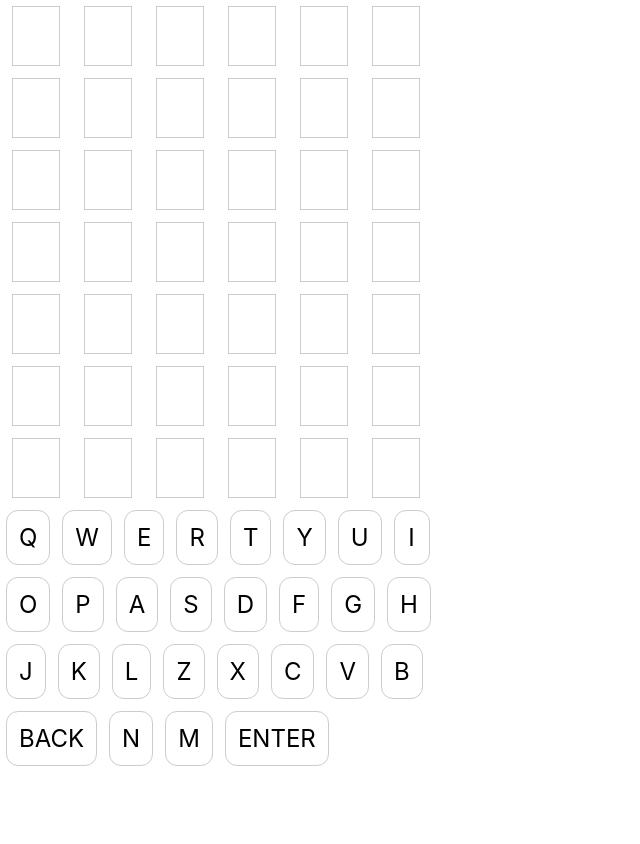
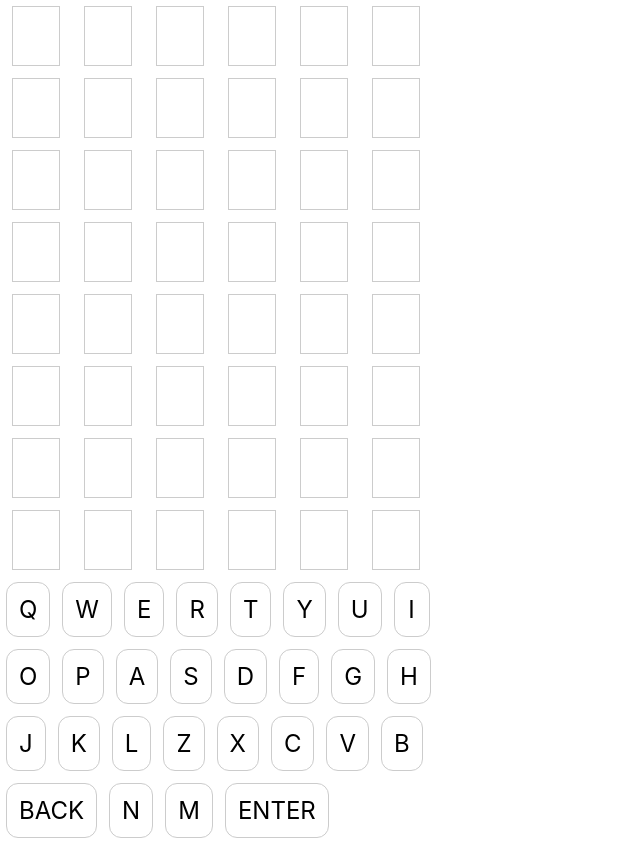
Before and after one commit to noellastrella/react-wordle, a Next.js app: page / in a window 1280 px wide. Shown: the whole page, without its empty margins (0-640 px from the left). Before the commit the page ends 800 px from the top, so only its background shows below. Built offline with nearby package versions, Linux system fonts and the light colour scheme; no server answers.

Commit message:
add color coding on keyboard, remove unnecessary data formatting.

```diff
--- a/components/KeyBoard.tsx
+++ b/components/KeyBoard.tsx
@@ -1,23 +1,40 @@
 import styles from '../styles/Keyboard.module.scss';
 
-export default function KeyBoard({keyClick}){
-    let letters = [
-        'Q','W','E','R','T', 'Y', 'U', 'I', "O", "P",
-        'A', 'S', 'D', 'F', 'G', 'H', 'J', 'K', 'L',
-        'Z', 'X', 'C', 'V', 'B', "BACK", 'N','M', "ENTER"
-    ]
+export default function KeyBoard({keyClick, word, letterArr, attempt, letters, chosen}){
+    //let temp = new Set(letterArr.flat());
+
+    //let selected = Array.from(temp);
+    let selected = Array.from(letterArr);
+
+    let wordArr = word.split("");
+
+
+    let classes;
+
     return(
         <div className={styles.keyboard}>
             {
-                letters.map((e,i)=>{
+                letters.map((e,i)=>{ // iterate over all letters
+                    //console.log(selected);
+                    classes = `${styles.keys}`;
+                    //*
+                    if(chosen[e]=="green"){
+                        classes += ` ${styles.green}`;
+                    }else if(chosen[e]=="yellow"){
+                        classes += ` ${styles.yellow}`;
+                    }else if(chosen[e]=="gray"){
+                        classes += ` ${styles.gray}`;
+                    }
+
+
+
+                    //*/
                     return(
-                        <div className={styles.keys} key={i} id={e} onClick={keyClick} data-value={e}>
+                        <div className={classes} key={i} id={e} onClick={keyClick} data-value={e} >
                             {e}
                         </div>
                     )
-
                 })
-
             }
         </div>
     )
--- a/components/WordBoard.tsx
+++ b/components/WordBoard.tsx
@@ -1,34 +1,37 @@
 import { useEffect } from "react";
 import styles from "../styles/Main.module.scss";
 
-export default function WordBoard({letterArr, currLetter, word, attempt}){
-    let letters = letterArr;
+export default function WordBoard({letterArr, word, attempt, chosen}){
+    let lettersArray = letterArr;
     useEffect(()=>{
-        letters = letterArr;
+        lettersArray = letterArr;
     }, letterArr);
 
     let wordArr = word.split("");
     //console.log(word)
     return(
         <div id="words">
-            {letters.map((arr,i)=>{
+            {lettersArray.map((arr,i)=>{
                 return(
                     <div id={styles.wordsContainer} key={i}>
                     {arr.map((e,j)=>{
-                        console.log(i,attempt)
-                        let classes;
 
-                        if(e.l==wordArr[j] && i!=attempt){
-                            classes = styles.green;
-                        }else if(wordArr.includes(e.l)  && i!=attempt){
-                            classes = styles.yellow;
-                        }else{
-                            classes = styles.letters;
+                        let classes = styles.letters;
+
+                        if(e==wordArr[j] && i!=attempt){
+                            classes += ` ${styles.green}`;
+                            chosen[e]="green";
+
+                        }else if(wordArr.includes(e)  && i!=attempt){
+                            classes += ` ${styles.yellow}`;
+                            chosen[e] = "yellow";
+                        }else if(i!=attempt){
+                            chosen[e] = "gray";
                         }
 
                         return(
                             <div className={classes} key={j} >
-                                {e.l || " "}
+                                {e || " "}
                             </div>
                         )
                     })}
--- a/hooks/useGetData.js
+++ b/hooks/useGetData.js
@@ -1,26 +1,21 @@
 import axios from 'axios';
-
 import { useEffect, useState } from 'react';
 
 export default function useGetData(url, setWord){
-
 
     async function getData(url){
         try{
             let temp = await axios.get(url);
             let rnd = Math.floor(Math.random()*temp.data.length);
             setWord(temp.data[rnd]);
-            //console.log(temp.data)
         }catch(e){
             throw(e);
             console.log("There was an error", e);
         }
     }
 
-
     useEffect(()=>{
         getData(url);
     },[])
-
     //return data;
 }
--- a/hooks/useManageWords.js
+++ b/hooks/useManageWords.js
@@ -1,26 +1,59 @@
 import { useState } from "react";
-import useGetData from "./useGetData";
 
 export default function useManageWords(){
-
-
-
     const [letterArr, setLetterArr] = useState(
       [
-        [{l:"",m:""}, {l:"",m:""}, {l:"",m:""}, {l:"",m:""}, {l:"",m:""}, {l:"",m:""}],
-        [{l:"",m:""}, {l:"",m:""}, {l:"",m:""}, {l:"",m:""}, {l:"",m:""}, {l:"",m:""}],
-        [{l:"",m:""}, {l:"",m:""}, {l:"",m:""}, {l:"",m:""}, {l:"",m:""}, {l:"",m:""}],
-        [{l:"",m:""}, {l:"",m:""}, {l:"",m:""}, {l:"",m:""}, {l:"",m:""}, {l:"",m:""}],
-        [{l:"",m:""}, {l:"",m:""}, {l:"",m:""}, {l:"",m:""}, {l:"",m:""}, {l:"",m:""}],
-        [{l:"",m:""}, {l:"",m:""}, {l:"",m:""}, {l:"",m:""}, {l:"",m:""}, {l:"",m:""}],
-        [{l:"",m:""}, {l:"",m:""}, {l:"",m:""}, {l:"",m:""}, {l:"",m:""}, {l:"",m:""}],
+        ["","","","","",""],
+        ["","","","","",""],
+        ["","","","","",""],
+        ["","","","","",""],
+        ["","","","","",""],
+        ["","","","","",""],
+        ["","","","","",""],
+        ["","","","","",""]
       ]
     )
+
+    let letters = [
+      'Q',
+      'W',
+      'E',
+      'R',
+      'T',
+      'Y',
+      'U',
+      'I',
+      'O',
+      'P',
+      'A',
+      'S',
+      'D',
+      'F',
+      'G',
+      'H',
+      'J',
+      'K',
+      'L',
+      'Z',
+      'X',
+      'C',
+      'V',
+      'B',
+      'BACK',
+      'N',
+      'M',
+      'ENTER'
+    ]
+
+    let chosen = {};
+    letters.forEach((e)=>{
+        chosen[e]="";
+    })
+    console.log(chosen)
 
   const [currLetter, setCurrLetter] = useState("");
   const [letterPos, setLetterPos] = useState(0);
   const [attempt, setAttempt] = useState(0);
-
 
   let attempts = letterArr.length-1;
   let maxLetters = 5; //letterArr[0].length;
@@ -33,29 +66,23 @@ export default function useManageWords(){
         setAttempt(attempt+1);
         setLetterPos(0);
       }else if(entry=="BACK"){
-        tempArr[attempt][letterPos].l = "";
+        tempArr[attempt][letterPos] = "";
         letterPos > 0 ? setLetterPos(letterPos-1) : maxLetters;
         setCurrLetter(""+Math.random())
-        tempArr[attempt][letterPos].l = "";
-
-
+        tempArr[attempt][letterPos] = "";
       }else{
-
         letterPos < maxLetters? setLetterPos(letterPos+1) : maxLetters;
         setCurrLetter(entry+Math.random());
-        tempArr[attempt][letterPos].l = entry;
+        tempArr[attempt][letterPos] = entry;
         setLetterArr(tempArr);
-
-
-        //console.log(letterPos,letterArr);
       }
-
     }
     return {
         letterArr,
         currLetter,
         keyClick,
-        attempt
+        attempt,
+        letters,
+        chosen
     }
-
 }
--- a/pages/index.tsx
+++ b/pages/index.tsx
@@ -9,18 +9,15 @@ import { useEffect, useState } from 'react';
 
 export default function Home() {
 
-  let {letterArr, currLetter, keyClick,attempt} = useManageWords();
+  let {letterArr, currLetter, keyClick, attempt, letters, chosen} = useManageWords();
   const [word, setWord] = useState("");
   let words = useGetData("https://noel.lastrella.com/tmp/words.json", setWord);
-
-  console.log(">>>>",word) ///????? WTF!
-
 
 
   return (
     <div>
-      <WordBoard letterArr={letterArr} currLetter = {currLetter} word={word} attempt={attempt}/>
-      <KeyBoard keyClick={keyClick} word={word}/>
+      <WordBoard letterArr={letterArr}  word={word} attempt={attempt} chosen={chosen}/>
+      <KeyBoard keyClick={keyClick} letterArr={letterArr} word={word} attempt={attempt} letters={letters} chosen={chosen}/>
     </div>
   )
 }
--- a/styles/Keyboard.module.scss
+++ b/styles/Keyboard.module.scss
@@ -21,3 +21,38 @@
         background-color: #FF0;
     }
 }
+
+
+
+#wordsContainer{
+    display: flex;
+}
+
+.letters{
+    display: flex;
+    text-align: center;
+    align-items: center;
+    border: 1px solid #CCC;
+    padding:.5em;
+    font-size: 1.5em;
+    margin: .25em .5em;
+    min-width: 2em;
+    min-height: 2.5em;
+}
+
+
+
+.green{
+    background-color: aquamarine;
+    color: #333;
+}
+
+.yellow{
+    background-color: #FF0;
+    color: #333;
+}
+
+.gray{
+    background-color: #333;
+    color: #CCC;
+}
--- a/styles/Main.module.scss
+++ b/styles/Main.module.scss
@@ -17,31 +17,17 @@
 
 
 .green{
-    display: flex;
-    text-align: center;
-    align-items: center;
-    border: 1px solid #CCC;
-    padding:.5em;
-    font-size: 1.5em;
-    margin: .25em .5em;
-    min-width: 2em;
-    min-height: 2.5em;
-
     background-color: aquamarine;
     color: #333;
 }
 
 .yellow{
-    display: flex;
-    text-align: center;
-    align-items: center;
-    border: 1px solid #CCC;
-    padding:.5em;
-    font-size: 1.5em;
-    margin: .25em .5em;
-    min-width: 2em;
-    min-height: 2.5em;
-
     background-color: #FF0;
     color: #333;
 }
+
+
+.gray{
+    background-color: #333;
+    color: #CCC;
+}
```
